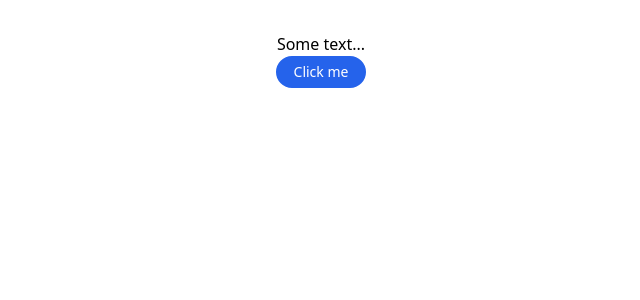
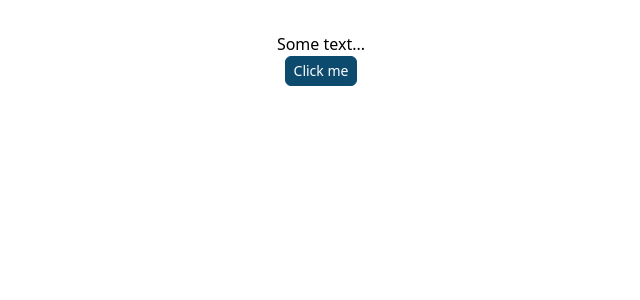
Before and after one commit to dariusz75/react-school-ts-workshop, a React (Vite) app: page / in a window 1280 px wide. Shown: the top 300 px of the page, without its empty margins (319-959 px from the left). Built offline with nearby package versions, Linux system fonts and the light colour scheme.

Commit message:
more button examples added to storybook

```diff
--- a/src/index.css
+++ b/src/index.css
@@ -1,6 +1,16 @@
 @tailwind base;
 @tailwind components;
 @tailwind utilities;
+
+:root {
+	/* --color-primary sky-900 */
+	--color-primary: #0c4a6e;
+	/* --color-secondary sky-600 */
+	--color-secondary: #0284c7;
+	/* --color-white white */
+	--color-white: #fff;
+}
+
 /*
 :root {
 	font-family: Inter, system-ui, Avenir, Helvetica, Arial, sans-serif;
--- /dev/null
+++ b/src/ui/Button/Button.css
@@ -0,0 +1,28 @@
+@tailwind base;
+@tailwind components;
+@tailwind utilities;
+
+@keyframes stripeBackgroundPosition {
+	0% {
+		background-position: 200% 0;
+	}
+
+	100% {
+		background-position: 0 0;
+	}
+}
+
+button.working,
+button.working:hover {
+	cursor: wait;
+	color: var(--color-white);
+	background: repeating-linear-gradient(
+		45deg,
+		var(--color-primary) 25%,
+		var(--color-primary) 50%,
+		var(--color-secondary) 50%,
+		var(--color-secondary) 75%
+	);
+	background-size: 30px 30px;
+	animation: stripeBackgroundPosition 2s linear infinite;
+}
--- a/src/ui/Button/Button.tsx
+++ b/src/ui/Button/Button.tsx
@@ -1,18 +1,36 @@
 import { type ComponentProps } from 'react';
 import { cn } from '../../utils/cn';
+import './Button.css';
 
 type Props = {
 	label: string;
+	secondary?: boolean;
+	working?: boolean;
 	// onClick: MouseEventHandler<HTMLButtonElement>;
 } & ComponentProps<'button'>;
 
-export const Button = ({ label, className, ...rest }: Props) => {
+export const Button = ({
+	label,
+	secondary,
+	working,
+	className,
+	...rest
+}: Props) => {
+	// const working = 'working';
+
 	return (
 		<button
-			className={cn(
-				'px-4 py-1 text-sm bg-blue-600 text-white rounded-full border-solid border-2 border-blue-600 hover:bg-blue-400 disabled:cursor-not-allowed disabled:bg-blue-200 disabled:border-blue-200',
-				className
-			)}
+			className={
+				secondary
+					? cn(
+							`${working && 'working'} px-2 py-1 text-sm bg-white text-sky-900 rounded-[6px] border-solid border border-sky-900 hover:bg-sky-600 hover:text-white hover:border-sky-600 disabled:cursor-not-allowed disabled:bg-sky-200 disabled:border-sky-200`,
+							className
+						)
+					: cn(
+							`${working && 'working'} px-2 py-1 text-sm bg-sky-900 text-white rounded-[6px] border-solid border border-sky-900 hover:bg-sky-600 hover:border-sky-600 disabled:cursor-not-allowed disabled:bg-sky-200 disabled:border-sky-200`,
+							className
+						)
+			}
 			{...rest}
 		>
 			{label}
--- a/tailwind.config.js
+++ b/tailwind.config.js
@@ -10,7 +10,8 @@ export default {
 				sans: ['Inter var', ...defaultTheme.fontFamily.sans],
 			},
 			colors: {
-				'wa-blue': '#184689',
+				primary: 'var(--color-primary)',
+				secondary: 'var(--color-secondary)',
 			},
 		},
 	},
```
Also changed, not shown: 2 other files (tests, documents, lock files or other folders).
